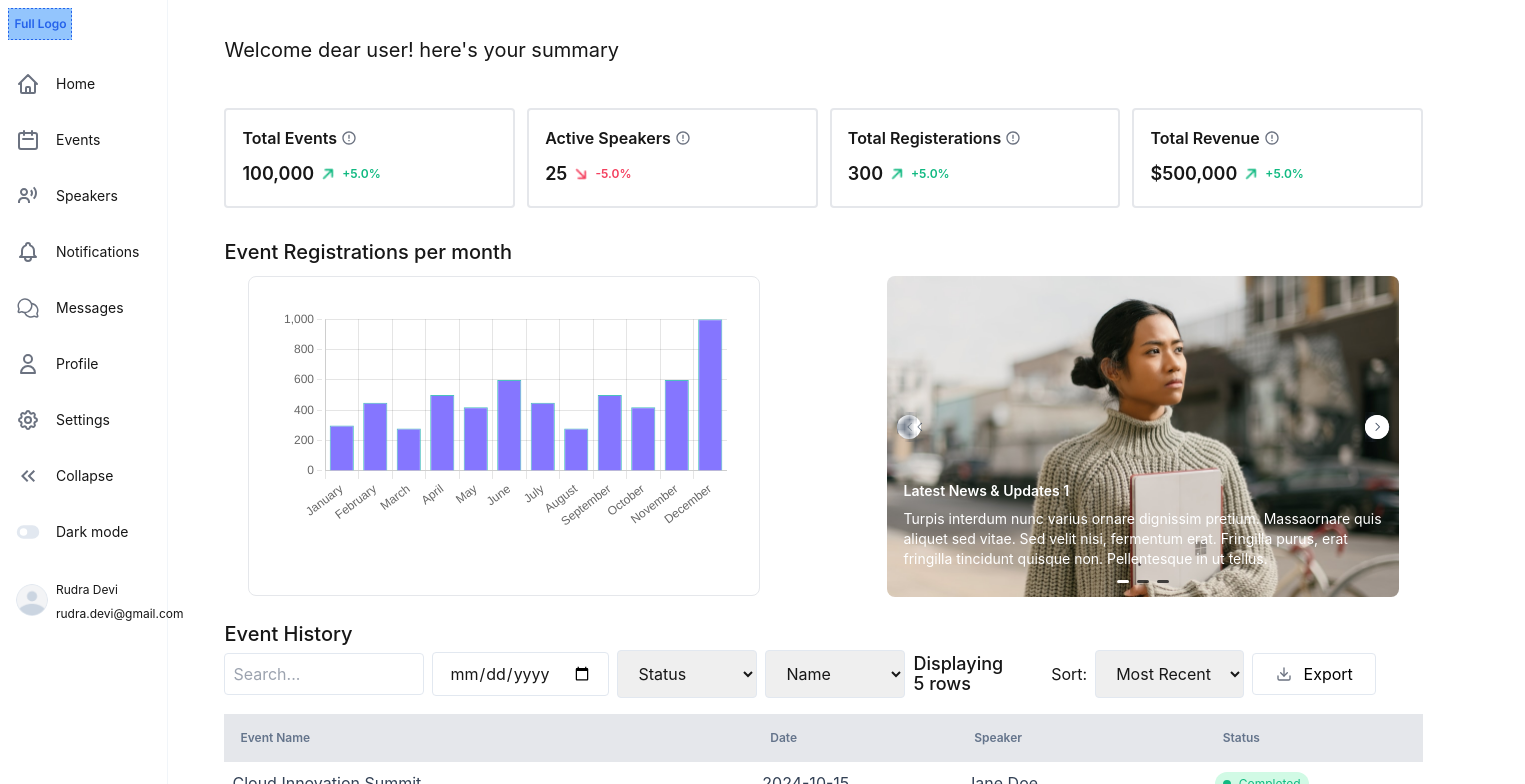
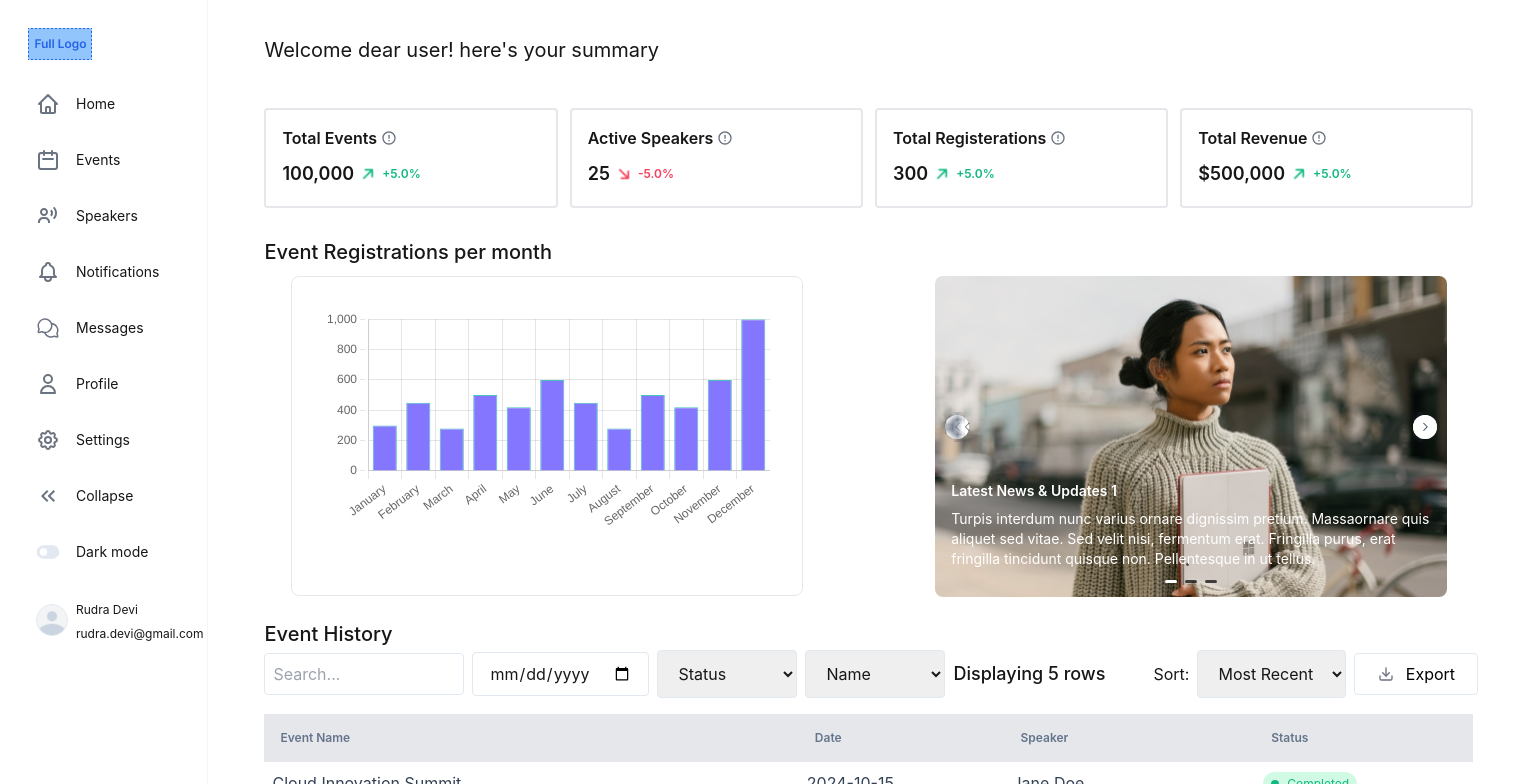
Before and after one commit to Remi-dee/map, a Next.js app: page / in a window 1280 px wide. Shown: the top 784 px of the page, 1525 px wide, since content can reach past the window. Built offline with nearby package versions, Linux system fonts and the light colour scheme.

Commit message:
Tuesday, October 22, 2024 at 9:43 PM West Africa Standard Time

```diff
--- a/app/Components/EventHistory.js
+++ b/app/Components/EventHistory.js
@@ -161,7 +161,7 @@ const EventHistory = () => {
         Event History
       </h1>
 
-      <div className="flex lg:gap-[48px] mb-4 lg:flex-row flex-col lg:items-center  lg:justify-between items-center w-full">
+      <div className="flex  mb-4 lg:flex-row flex-col lg:items-center  lg:justify-between items-center w-full">
         {/* Filters and Sorting */}
         <div className="flex lg:gap-[8px]  lg:flex-row flex-col gap-2 lg:items-center w-full">
           <input
@@ -198,12 +198,12 @@ const EventHistory = () => {
 
           <span>
             {" "}
-            <h1 className="text-[18px] mb-[10px] lg:mb-0     font-medium leading-5   dark:text-white ">
+            <h1 className="text-[18px] mb-[10px] lg:mb-0 w-[200px]    font-medium leading-5   dark:text-white ">
               Displaying {rowsPerPage} rows
             </h1>
           </span>
         </div>
-        <div className="flex items-center flex-col lg:flex-row gap-2 w-full  ">
+        <div className="flex lg:mr-[-52px] items-center flex-col lg:flex-row gap-2 w-full  ">
           <div className="flex justify-between items-center gap-2 mb-4 lg:mb-0 w-full lg:w-[240px] ">
             <span className="dark:text-[#FCF7FF]">Sort: </span>
             <select
--- a/app/Components/SideBar.js
+++ b/app/Components/SideBar.js
@@ -101,7 +101,7 @@ const Sidebar = () => {
       </div>
       <div
         className={`hidden lg:flex  ${
-          isCollapsed ? "w-16" : ""
+          isCollapsed ? "w-16 " : "p-[20px]"
         } h-[100] transition-width dark:bg-[#484554] dark:border-gray-700 duration-300  bg-white border-r border-[#F1F5F9]`}
       >
         {/* Sidebar content */}
```
